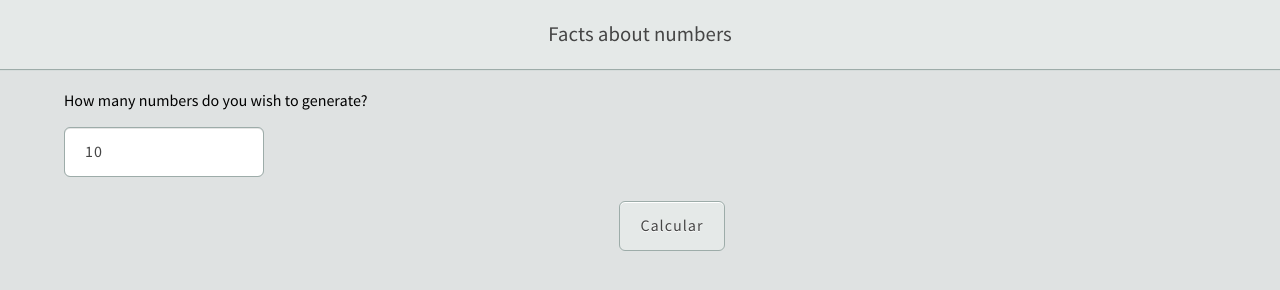
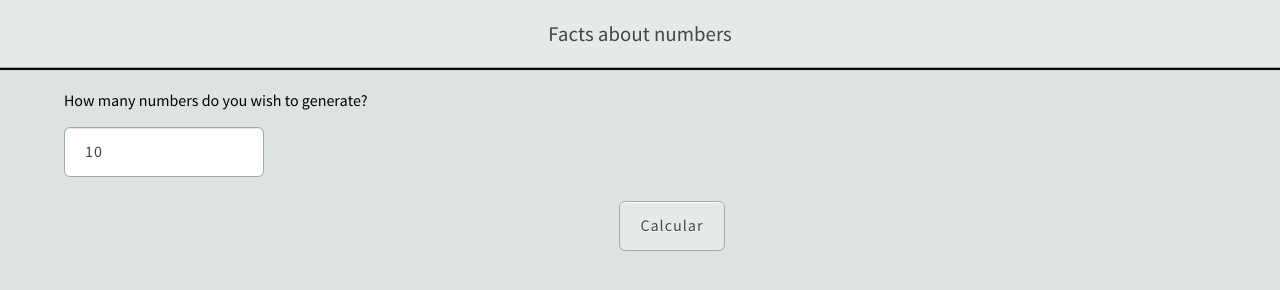
Before and after one commit to carlosonsoft/elitadGap, a plain HTML site: page www/index.html in a window 1280 px wide. Drawn offline with nearby package versions, Linux system fonts and the light colour scheme; some packages are replaced by stand-ins of ours.

Commit message:
requetefinal

```diff
--- a/www/css/styles.css
+++ b/www/css/styles.css
@@ -71,6 +71,7 @@ text-align:right;
     position:fixed;
     top=0;
     width:100%;
+    border-bottom:2px solid #090909;
 }
 
 .topcoat-icon--back {
```
